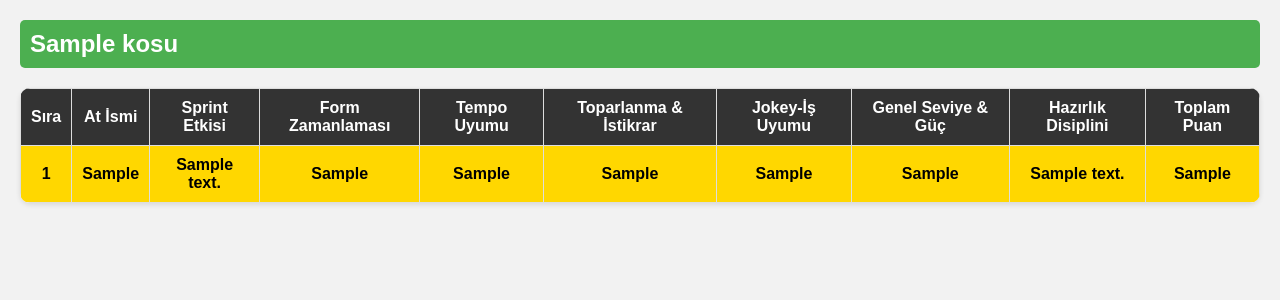
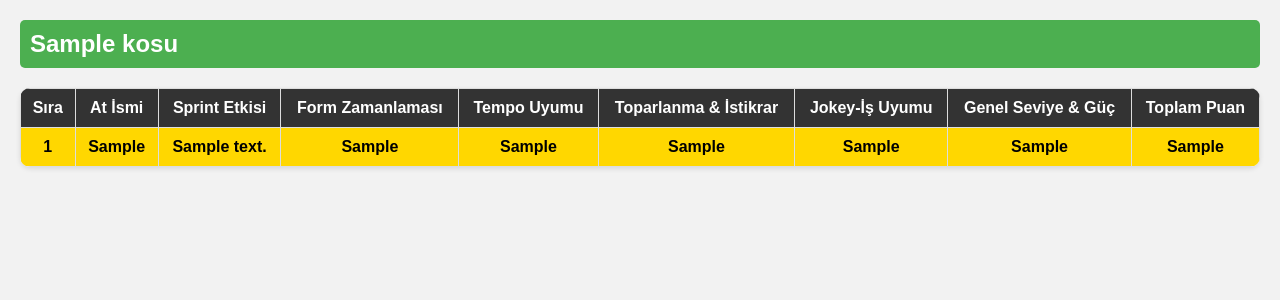
Before and after one commit to AltiliPuanlama/sbulten-agf-analiz, a Flask app: template web_module/templates/galop_sonuclari.html in a window 1280 px wide. Shown: the top 300 px of the page. Run offline with Flask 3, Linux system fonts and the light colour scheme; the template is opened without the code that fills it: most values are stand-ins (such as "Sample title", 1, 10 or a date in 2020).

Commit message:
Add files via upload

```diff
--- a/web_module/templates/galop_sonuclari.html
+++ b/web_module/templates/galop_sonuclari.html
@@ -56,7 +56,6 @@
                     <th>Toparlanma & İstikrar</th>
                     <th>Jokey-İş Uyumu</th>
                     <th>Genel Seviye & Güç</th>
-                    <th>Hazırlık Disiplini</th>
                     <th>Toplam Puan</th>
                 </tr>
             </thead>
@@ -71,7 +70,6 @@
                     <td>{{ at.detay.toparlanma_istikrar if at.detay else '?' }}</td>
                     <td>{{ at.detay.jokey_is_uyumu if at.detay else '?' }}</td>
                     <td>{{ at.detay.genel_seviye if at.detay else '?' }}</td>
-                    <td>{{ at.detay.hazirlik_disiplini if at.detay else '?' }}</td>
                     <td><strong>{{ at.toplam_puan or '—' }}</strong></td>
                 </tr>
                 {% endfor %}
```
